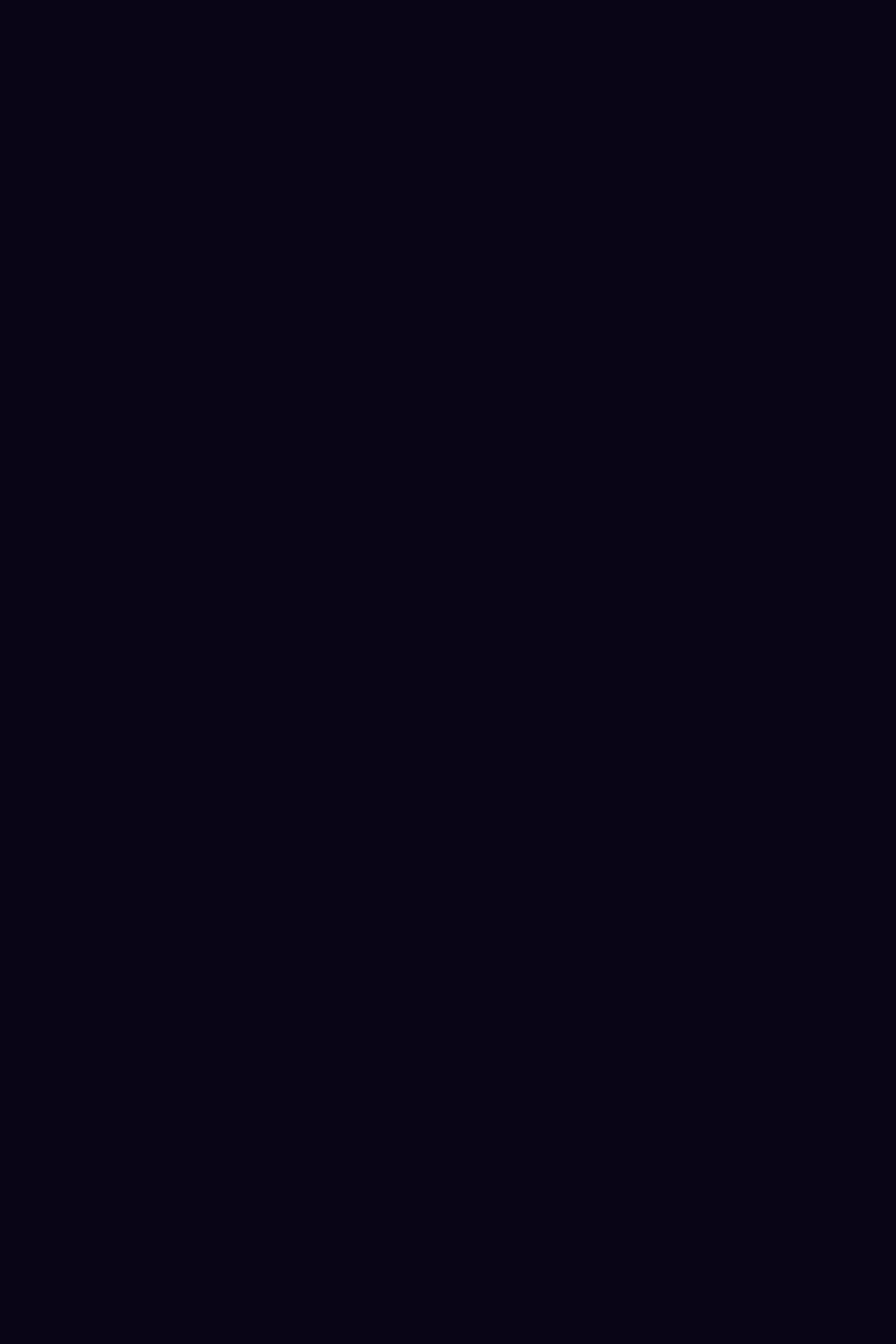
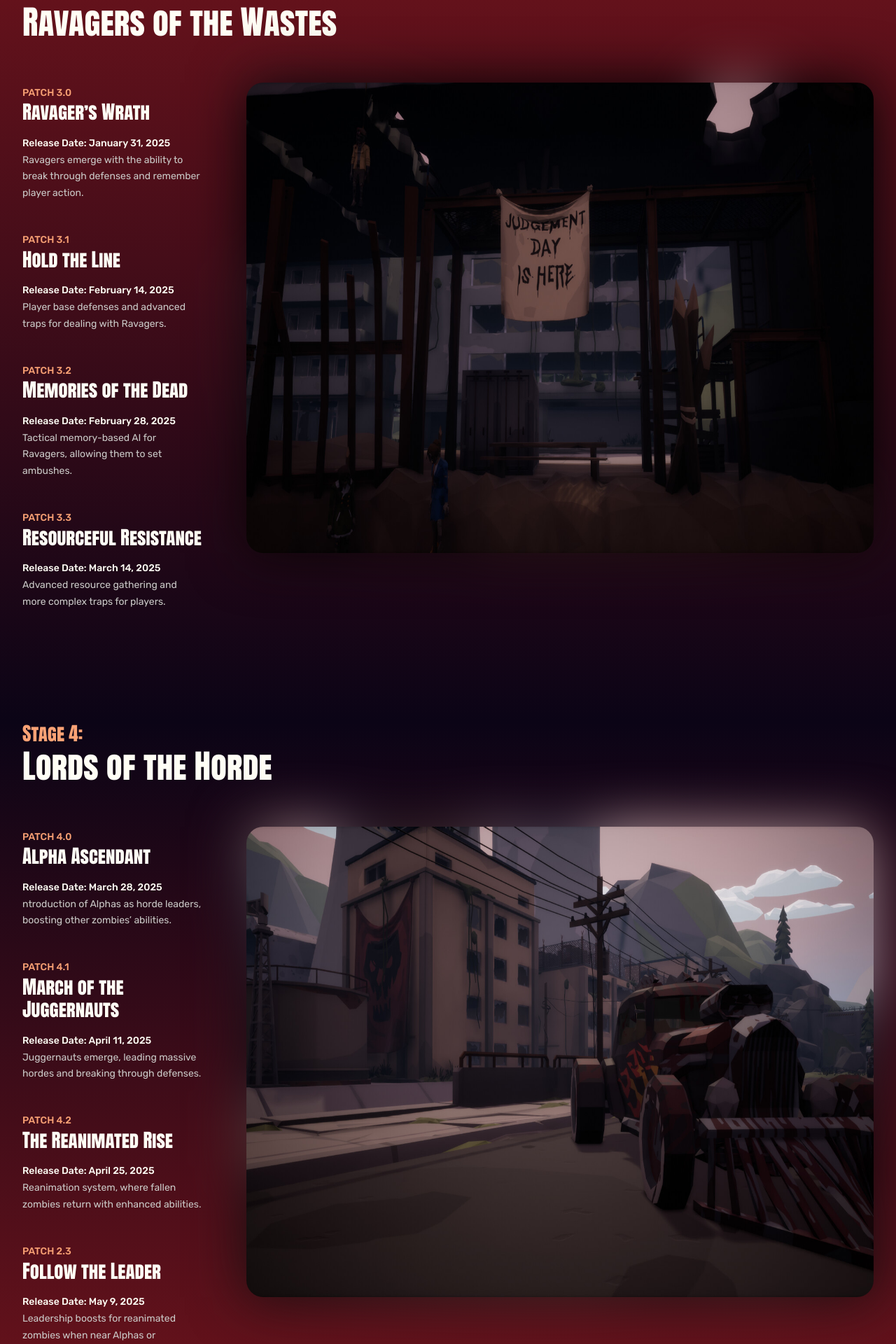
Before and after one commit to davidrivadeneyra/d.a.w.n, a React (Vite) app: page / in a window 1280 px wide. Shown: the part 4360-6280 px from the top of the page at 70% size. Before the commit the page ends 4297 px from the top, so only its background shows below. Built offline with nearby package versions, Linux system fonts and the light colour scheme.

Commit message:
cta section and stage 3 and 4

```diff
--- a/src/App.jsx
+++ b/src/App.jsx
@@ -94,9 +94,7 @@ function App() {
 
 			</section>
 		</div>
-
-
-			{/* PATH 2 */}
+		{/* PATH 2 */}
 		<div className='w-full section-gradiente-bottom'>
 			<section className="main-inner-section pb-40">
 				<div className=''>
@@ -139,13 +137,14 @@ function App() {
 				</div>
 			</section>
 		</div>
+		{/* CTA */}
 		<div className='py-40 section-image'>
 			<section className="main-inner-section pt-40">
 				<div className=''>
 				<div className='lg:w-[530px] '>
 					<h1 className="title-h2 title-color pb-3 lg:pb-8 pt-24">Be the First to Know!</h1>
 
-					<h2 className='title-h4 title-color pb-4'>Be the First to Know!</h2>
+					<h2 className='title-h4 title-color pb-4'>Get early access now!</h2>
 
 					<form className='flex flex-col lg:flex-row gap-4 mb-4'>
 						<div className="relative h-12 lg:h-14 w-full md:w-64 rounded-lg bg-white/[0.08] hover:bg-white/[0.1] border border-white/10  flex flex-col px-4 py-2 gap-1 cursor-pointer">
@@ -171,8 +170,93 @@ function App() {
 				</div>
 			</section>
 		</div>
+		{/* PATH 3 */}
+		<div className='w-full section-gradiente-top'>
+			<section className="main-inner-section py-40">
+				<div className=''>
+					<h3 className='title-h4 paragraph-orange-500 pb-2'>Stage 3:</h3>
 
+					<h2 className='title-h3 title-color pb-8 md:pb-16'>Ravagers of the Wastes</h2>
 
+					<div className='path-section flex flex-col-reverse md:grid md:grid-cols-12 gap-8 md:gap-16'>
+						<div className='path-list flex flex-col gap-10 col-span-3'>
+							<div className='path-item'>
+								<span className='uppercase paragraph-orange-500 paragraph-medium pb-2'>Patch 3.0</span>
+								<h3 className='title-h4 title-color pb-4'>Ravager’s Wrath</h3>
+								<span className='paragraph-medium title-color block'>Release Date: January 31, 2025</span>
+								<p className="paragraph-primary paragraph-color ">Ravagers emerge with the ability to break through defenses and remember player action.</p>
+							</div>
+							<div className='path-item'>
+								<span className='uppercase paragraph-orange-500 paragraph-medium pb-2'>Patch 3.1</span>
+								<h3 className='title-h4 title-color pb-4'>Hold the Line</h3>
+								<span className='paragraph-medium title-color block'>Release Date: February 14, 2025</span>
+								<p className="paragraph-primary paragraph-color ">Player base defenses and advanced traps for dealing with Ravagers.</p>
+							</div>
+							<div className='path-item'>
+								<span className='uppercase paragraph-orange-500 paragraph-medium pb-2'>Patch 3.2</span>
+								<h3 className='title-h4 title-color pb-4'>Memories of the Dead</h3>
+								<span className='paragraph-medium title-color block'>Release Date: February 28, 2025</span>
+								<p className="paragraph-primary paragraph-color ">Tactical memory-based AI for Ravagers, allowing them to set ambushes.</p>
+							</div>
+							<div className='path-item'>
+								<span className='uppercase paragraph-orange-500 paragraph-medium pb-2'>Patch 3.3</span>
+								<h3 className='title-h4 title-color pb-4'>Resourceful Resistance</h3>
+								<span className='paragraph-medium title-color block'>Release Date: March 14, 2025</span>
+								<p className="paragraph-primary paragraph-color ">Advanced resource gathering and more complex traps for players.</p>
+							</div>
+						</div>
+						<div className='path-image col-span-9 relative visible'>
+							<img src="/assets/img/03.jpg"  className='aspect-ratio-img absolute blur-2xl top-0 w-full z-0' alt="" />
+							<img src="/assets/img/03.jpg" className='aspect-ratio-img relative rounded-3xl' alt="" />
+						</div>
+					</div>
+				</div>
+			</section>
+
+		</div>
+		{/* PATH 4 */}
+		<div className='w-full section-gradiente-bottom'>
+				<section className="main-inner-section pb-40">
+					<div className=''>
+						<h3 className='title-h4 paragraph-orange-500 pb-2'>Stage 4:</h3>
+
+						<h2 className='title-h3 title-color pb-8 md:pb-16'>Lords of the Horde</h2>
+
+						<div className='path-section flex flex-col-reverse md:grid md:grid-cols-12 gap-8 md:gap-16'>
+							<div className='path-list flex flex-col gap-10 col-span-3'>
+								<div className='path-item'>
+									<span className='uppercase paragraph-orange-500 paragraph-medium pb-2'>Patch 4.0</span>
+									<h3 className='title-h4 title-color pb-4'>Alpha Ascendant</h3>
+									<span className='paragraph-medium title-color block'>Release Date: March 28, 2025</span>
+									<p className="paragraph-primary paragraph-color ">ntroduction of Alphas as horde leaders, boosting other zombies’ abilities.</p>
+								</div>
+								<div className='path-item'>
+									<span className='uppercase paragraph-orange-500 paragraph-medium pb-2'>Patch 4.1</span>
+									<h3 className='title-h4 title-color pb-4'>March of the Juggernauts</h3>
+									<span className='paragraph-medium title-color block'>Release Date: April 11, 2025</span>
+									<p className="paragraph-primary paragraph-color ">Juggernauts emerge, leading massive hordes and breaking through defenses.</p>
+								</div>
+								<div className='path-item'>
+									<span className='uppercase paragraph-orange-500 paragraph-medium pb-2'>Patch 4.2</span>
+									<h3 className='title-h4 title-color pb-4'>The Reanimated Rise</h3>
+									<span className='paragraph-medium title-color block'>Release Date: April 25, 2025</span>
+									<p className="paragraph-primary paragraph-color ">Reanimation system, where fallen zombies return with enhanced abilities.</p>
+								</div>
+								<div className='path-item'>
+									<span className='uppercase paragraph-orange-500 paragraph-medium pb-2'>Patch 2.3</span>
+									<h3 className='title-h4 title-color pb-4'>Follow the Leader</h3>
+									<span className='paragraph-medium title-color block'>Release Date: May 9, 2025</span>
+									<p className="paragraph-primary paragraph-color ">Leadership boosts for reanimated zombies when near Alphas or Juggernauts.</p>
+								</div>
+							</div>
+							<div className='path-image col-span-9 relative visible'>
+								<img src="/assets/img/05.jpg"  className='aspect-ratio-img absolute blur-2xl top-0 w-full z-0' alt="" />
+								<img src="/assets/img/05.jpg" className='aspect-ratio-img relative rounded-3xl' alt="" />
+							</div>
+						</div>
+					</div>
+				</section>
+			</div>
 	</main>
 
 
```
